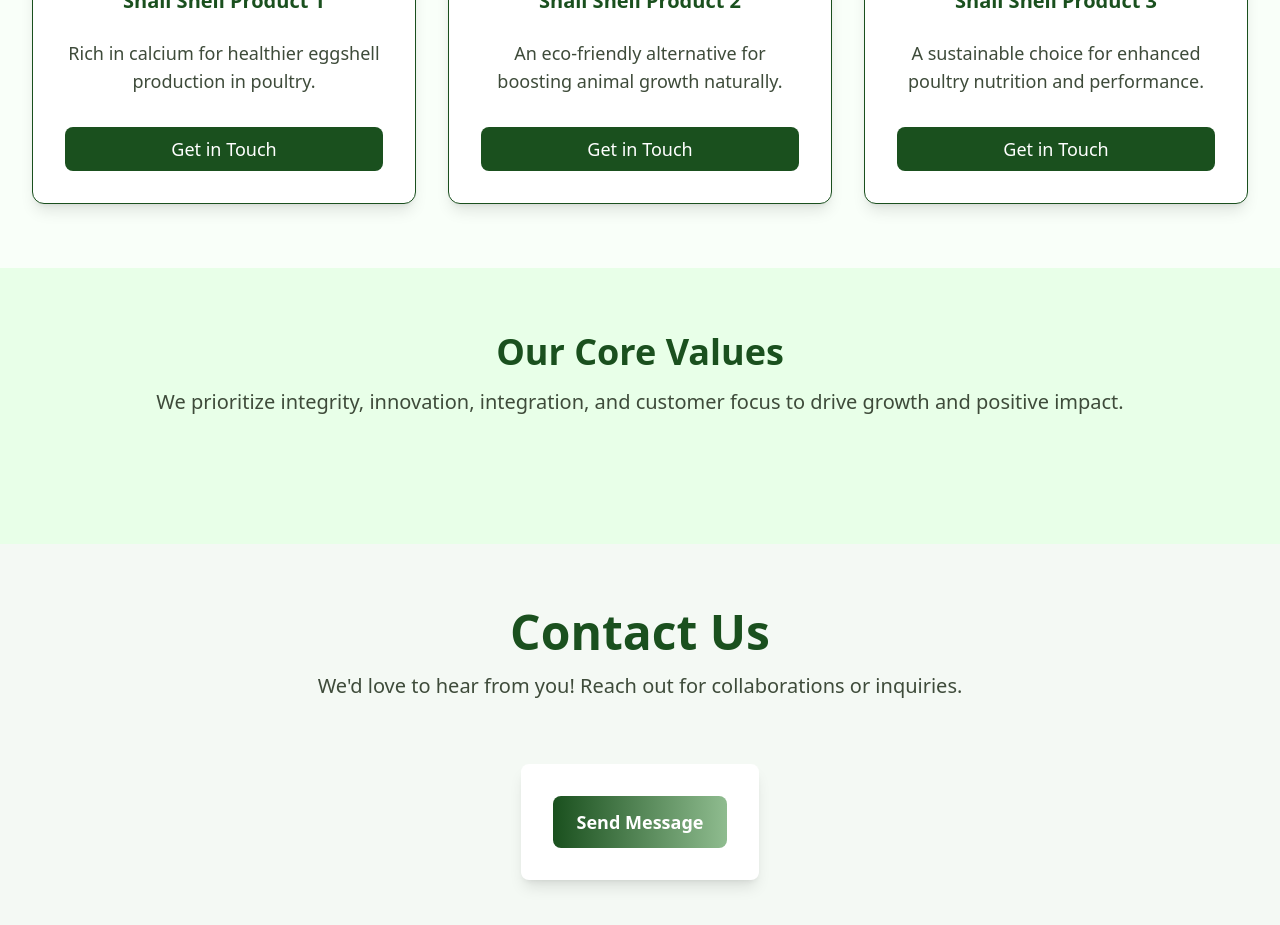
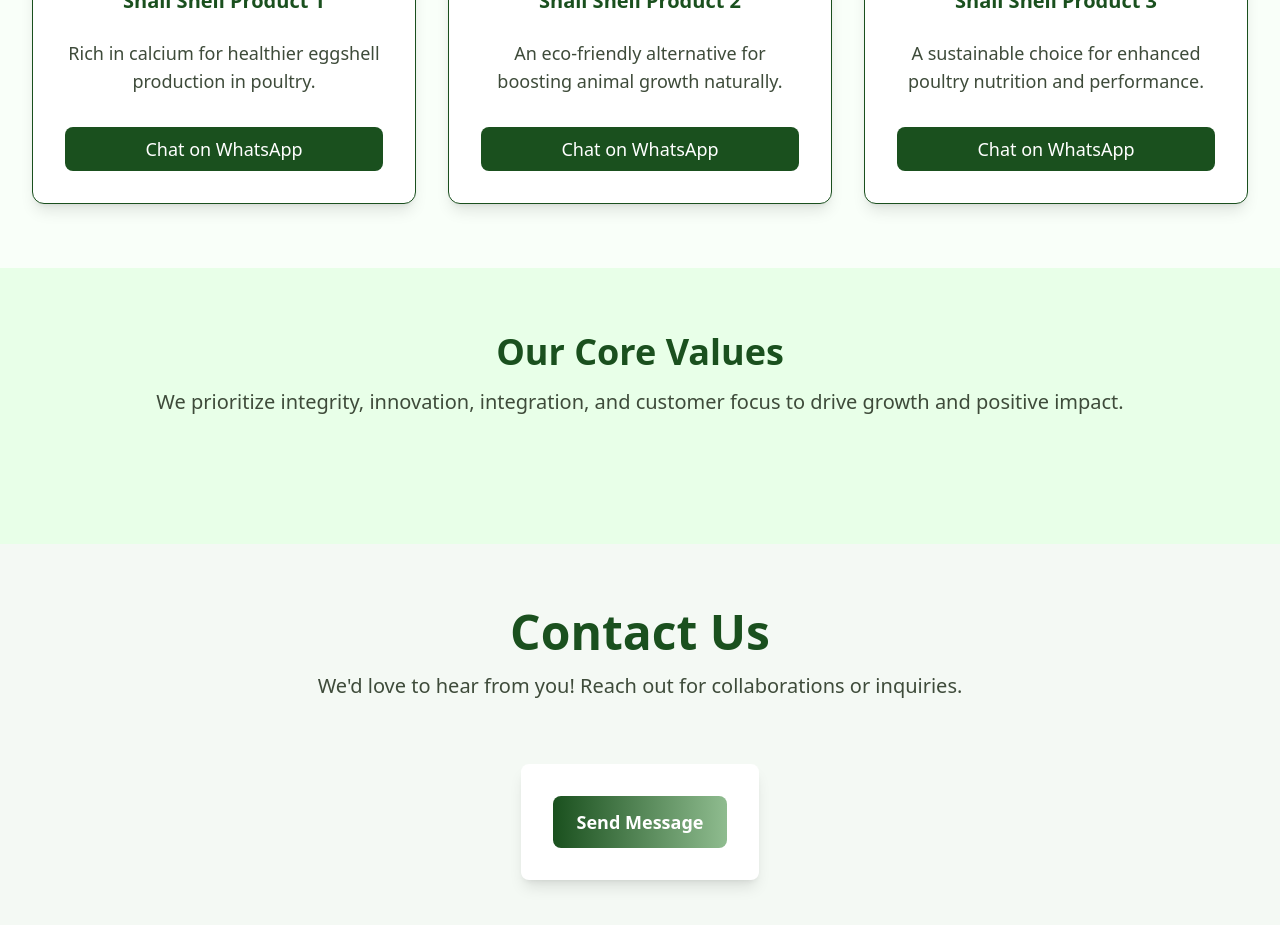
Before and after one commit to KojoFocus/innovator1, a React (Vite) app: page / in a window 1280 px wide. Shown: the part 1920-2845 px from the top of the page. Built offline with nearby package versions, Linux system fonts and the light colour scheme.

Commit message:
updated the card button

```diff
--- a/src/pages/HomePage.tsx
+++ b/src/pages/HomePage.tsx
@@ -131,7 +131,17 @@ const HomePage = () => {
     </p>
   </div>
   <div className="grid grid-cols-1 sm:grid-cols-2 md:grid-cols-3 gap-8">
-    {[snailProduct1, snailProduct2, snailProduct3].map((product, index) => (
+    {[snailProduct1, snailProduct2, snailProduct3].map((product, index) => {
+      const productName = `Snail Shell Product ${index + 1}`;
+      const productDescription = index === 0
+        ? "Rich in calcium for healthier eggshell production in poultry."
+        : index === 1
+        ? "An eco-friendly alternative for boosting animal growth naturally."
+        : "A sustainable choice for enhanced poultry nutrition and performance.";
+
+      const whatsappMessage = `I would like more information on ${productName}: ${productDescription}`;
+
+      return (
         <div
           key={index}
           className="card bg-[#FFFFFF] shadow-lg border border-[#1A501E] rounded-xl hover:scale-105 transition-all"
@@ -145,31 +155,24 @@ const HomePage = () => {
           </figure>
           <div className="card-body text-center p-8">
             <h3 className="text-xl text-[#1A501E] font-semibold">
-            Snail Shell Product {index + 1}
+              {productName}
             </h3>
-          <p className="mt-4 text-lg">
-            {index === 0 &&
-              "Rich in calcium for healthier eggshell production in poultry."}
-            {index === 1 &&
-              "An eco-friendly alternative for boosting animal growth naturally."}
-            {index === 2 &&
-              "A sustainable choice for enhanced poultry nutrition and performance."}
-          </p>
+            <p className="mt-4 text-lg">{productDescription}</p>
             {/* Contact Us Button */}
             <a
-            href="https://wa.me/233245838483"
+              href={`https://wa.me/233245838483?text=${encodeURIComponent(whatsappMessage)}`}
               target="_blank"
               rel="noopener noreferrer"
               className="mt-6 inline-block bg-[#1A501E] text-white font-medium text-lg py-2 px-4 rounded-lg hover:bg-[#144016] transition-colors"
             >
-            Get in Touch
+              Chat on WhatsApp
             </a>
           </div>
         </div>
-    ))}
+      );
+    })}
   </div>
 </section>
-
 
 
       {/* Vision Section */}
```
Lines whose indentation alone changed are shown as unchanged.
